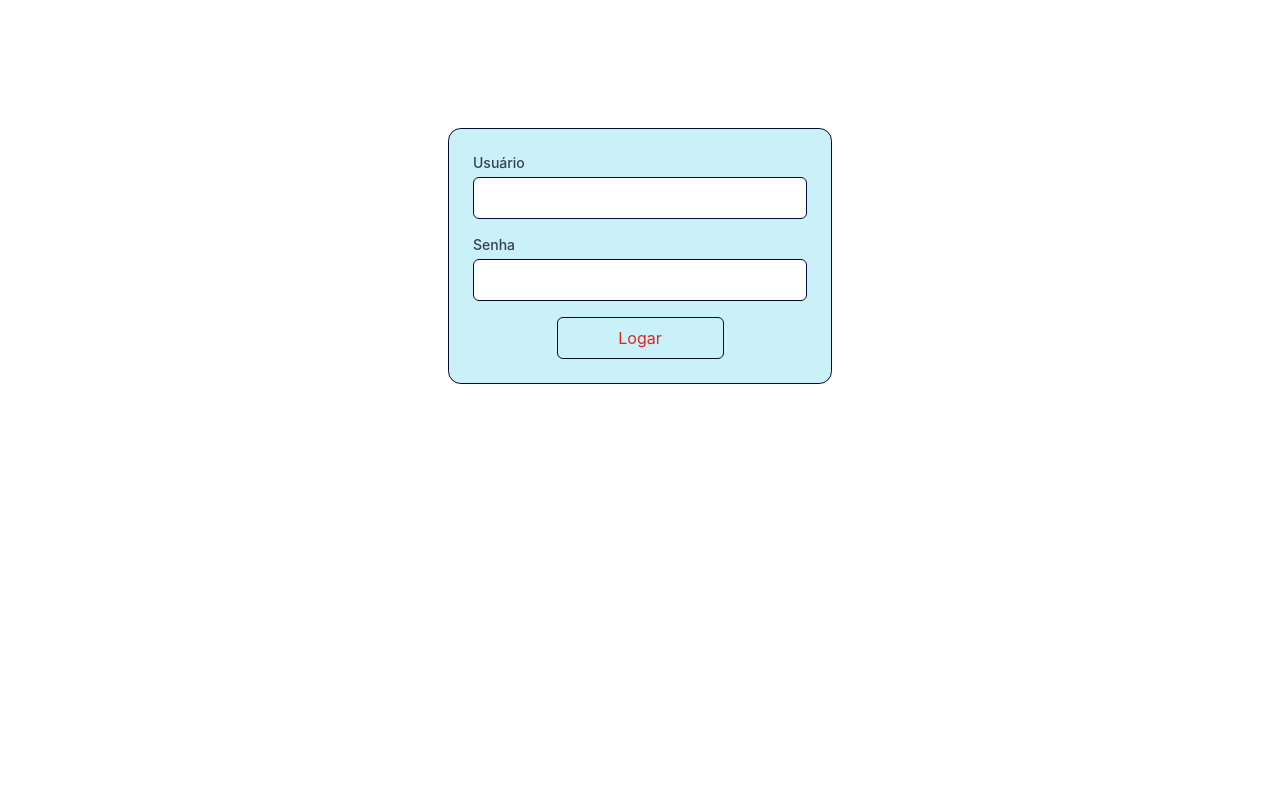
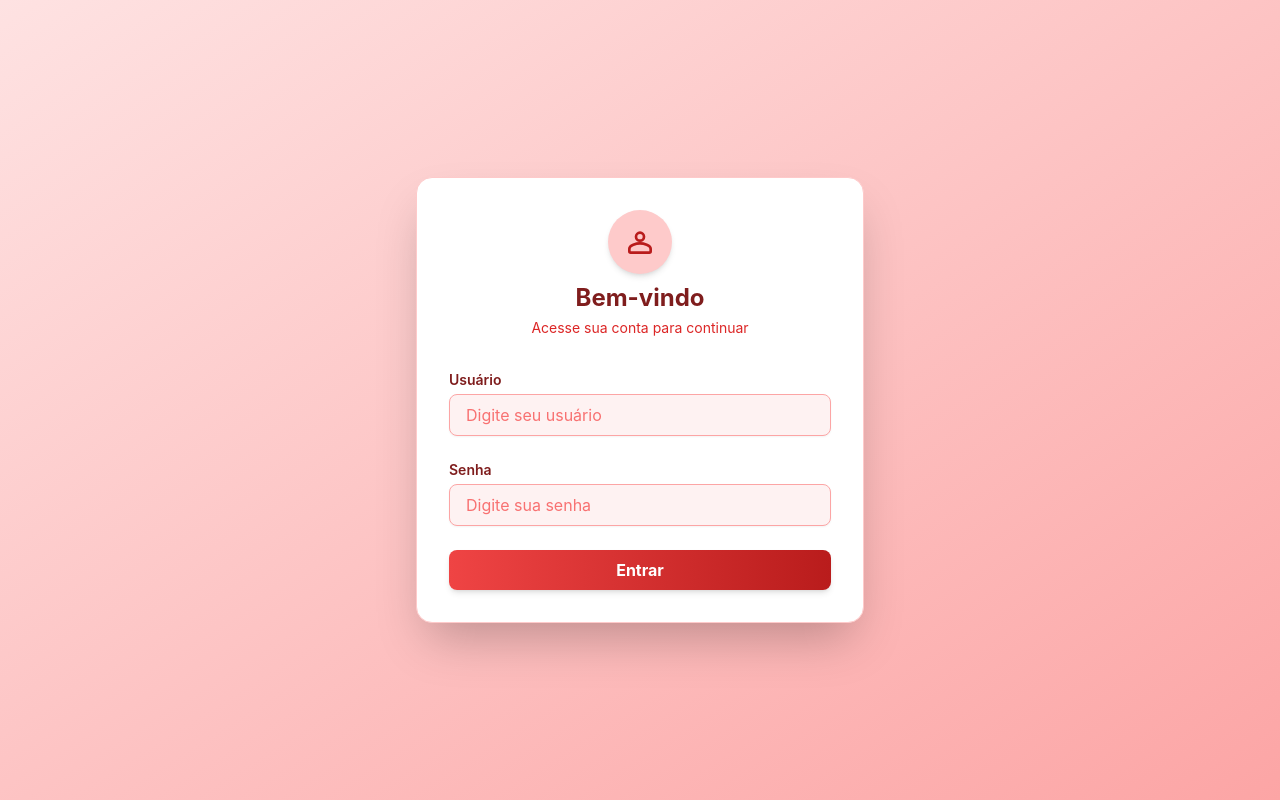
Before and after one commit to joao-pedro-rdo/controle-gda-frontend, a React (Create React App) app: page / in a window 1280 px wide. Built offline with nearby package versions, Linux system fonts and the light colour scheme; no server answers.

Commit message:
Novo visual vermelho para a pagina de login

```diff
--- a/src/components/Login/index.tsx
+++ b/src/components/Login/index.tsx
@@ -37,13 +37,34 @@ const Login: React.FC = () => {
   };
 
   return (
-    <div className="flex flex-col w-full md:w-[30%] mx-auto mt-[10%] border border-[#050a30] p-6 rounded-[0.8rem] bg-[#caf0f8]">
-      <form onSubmit={handleSubmit}>
-        <div className="space-y-4">
+    <div className="min-h-screen flex items-center justify-center bg-gradient-to-br from-red-100 to-red-300">
+      <div className="w-full max-w-md bg-white rounded-2xl shadow-2xl p-8 border border-red-200">
+        <div className="flex flex-col items-center mb-8">
+          <div className="w-16 h-16 mb-2 rounded-full bg-red-200 flex items-center justify-center shadow-md">
+            <svg
+              className="w-8 h-8 text-red-700"
+              fill="none"
+              stroke="currentColor"
+              strokeWidth="2"
+              viewBox="0 0 24 24"
+            >
+              <path
+                strokeLinecap="round"
+                strokeLinejoin="round"
+                d="M12 11c1.657 0 3-1.343 3-3s-1.343-3-3-3-3 1.343-3 3 1.343 3 3 3zm0 2c-2.67 0-8 1.337-8 4v2a1 1 0 001 1h14a1 1 0 001-1v-2c0-2.663-5.33-4-8-4z"
+              />
+            </svg>
+          </div>
+          <h2 className="text-2xl font-bold text-red-900 mb-1">Bem-vindo</h2>
+          <p className="text-red-600 text-sm">
+            Acesse sua conta para continuar
+          </p>
+        </div>
+        <form onSubmit={handleSubmit} className="space-y-6">
           <div>
             <label
               htmlFor="user"
-              className="block text-sm font-medium text-gray-700 mb-1"
+              className="block text-sm font-semibold text-red-900 mb-1"
             >
               Usuário
             </label>
@@ -52,14 +73,15 @@ const Login: React.FC = () => {
               id="user"
               name="user"
               required
-              className="w-full px-3 py-2 bg-white border border-[#050a30] rounded-md focus:outline-none focus:ring-2 focus:ring-[#050a30] focus:border-transparent"
+              autoComplete="username"
+              className="w-full px-4 py-2 border border-red-300 rounded-lg shadow-sm focus:outline-none focus:ring-2 focus:ring-red-400 focus:border-transparent bg-red-50 text-red-900 placeholder-red-400 transition"
+              placeholder="Digite seu usuário"
             />
           </div>
-
           <div>
             <label
               htmlFor="password"
-              className="block text-sm font-medium text-gray-700 mb-1"
+              className="block text-sm font-semibold text-red-900 mb-1"
             >
               Senha
             </label>
@@ -68,19 +90,20 @@ const Login: React.FC = () => {
               id="password"
               name="password"
               required
-              className="w-full px-3 py-2 bg-white border border-[#050a30] rounded-md focus:outline-none focus:ring-2 focus:ring-[#050a30] focus:border-transparent"
+              autoComplete="current-password"
+              className="w-full px-4 py-2 border border-red-300 rounded-lg shadow-sm focus:outline-none focus:ring-2 focus:ring-red-400 focus:border-transparent bg-red-50 text-red-900 placeholder-red-400 transition"
+              placeholder="Digite sua senha"
             />
           </div>
-
           <button
             type="submit"
             disabled={isLoading}
-            className="w-1/2 mx-auto mt-4 px-4 py-2 border border-[#050a30] text-red-600 rounded-md hover:bg-red-50 disabled:opacity-50 disabled:cursor-not-allowed transition-colors block"
+            className="w-full py-2 mt-2 rounded-lg bg-gradient-to-r from-red-500 to-red-700 text-white font-bold shadow-md hover:from-red-600 hover:to-red-800 transition disabled:opacity-60 disabled:cursor-not-allowed"
           >
-            {isLoading ? "Bom serviço!" : "Logar"}
+            {isLoading ? "Bom serviço!" : "Entrar"}
           </button>
-        </div>
-      </form>
+        </form>
+      </div>
     </div>
   );
 };
```
